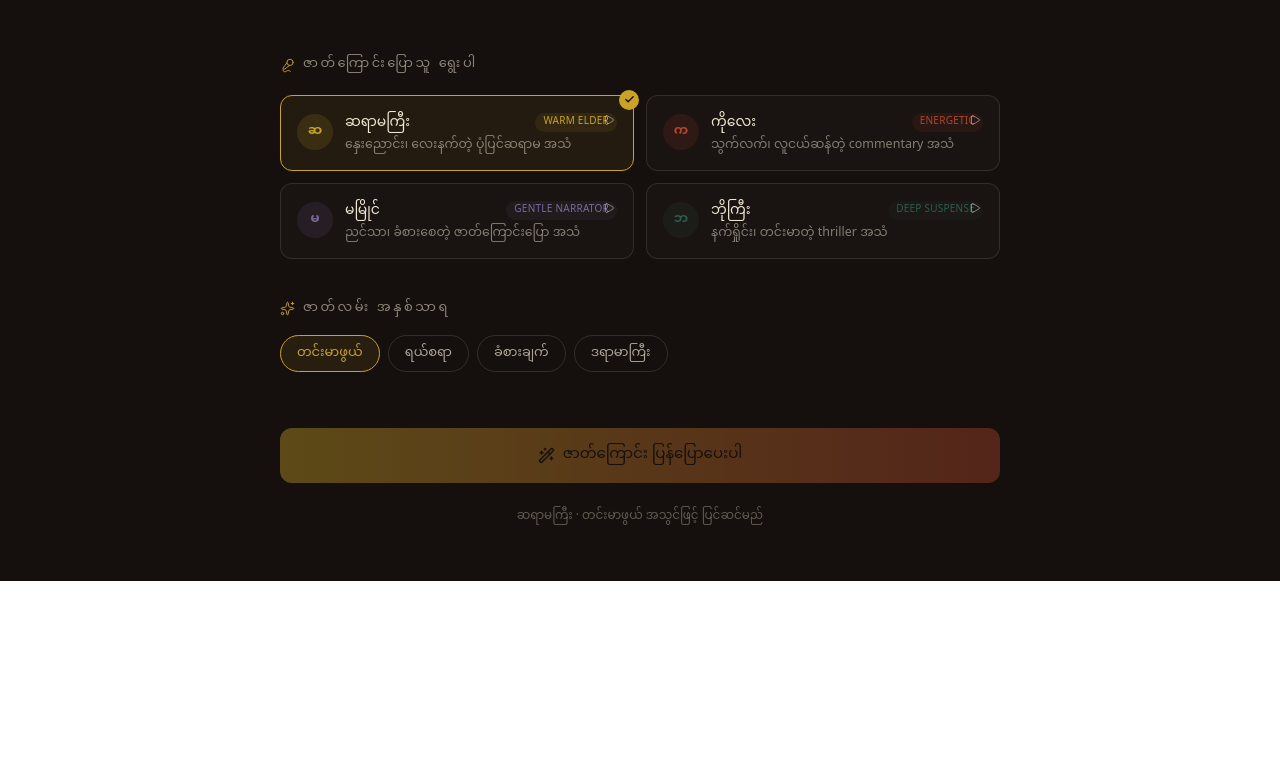
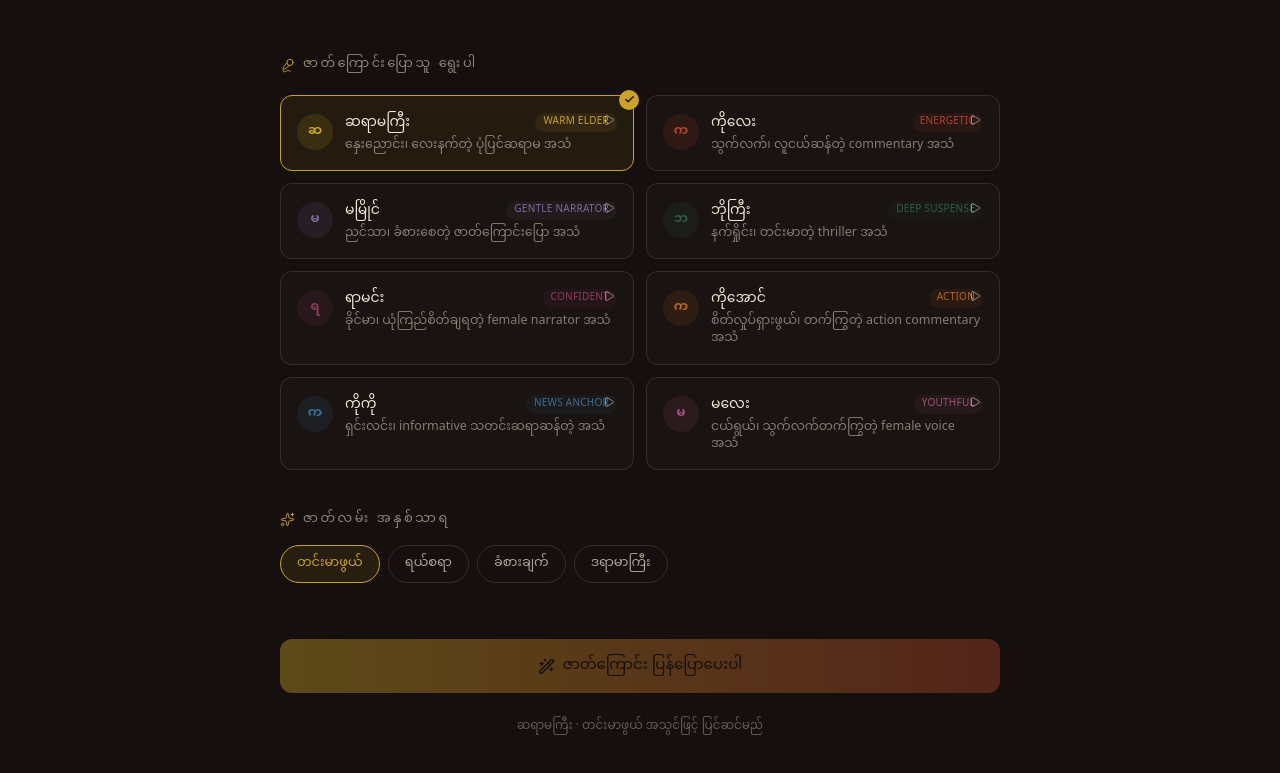
Before and after one commit to luffysama9690-ui/Recap, a React (Vite) app: page / in a window 1280 px wide. Shown: the part 636-1409 px from the top of the page. Before the commit the page ends 1217 px from the top, so only its background shows below. Built offline with nearby package versions, Linux system fonts and the light colour scheme; no server answers.

Commit message:
Add 4 more voice personas (yamin, koaung, koko, maley) to match backend voices.js

```diff
--- a/src/components/RecapUpload.jsx
+++ b/src/components/RecapUpload.jsx
@@ -37,6 +37,34 @@ const VOICES = [
     tag: "Deep Suspense",
     desc: "နက်ရှိုင်း၊ တင်းမာတဲ့ thriller အသံ",
     accent: "#2E5C4E",
+  },
+  {
+    id: "yamin",
+    name: "ရာမင်း",
+    tag: "Confident",
+    desc: "ခိုင်မာ၊ ယုံကြည်စိတ်ချရတဲ့ female narrator အသံ",
+    accent: "#8C3B5E",
+  },
+  {
+    id: "koaung",
+    name: "ကိုအောင်",
+    tag: "Action",
+    desc: "စိတ်လှုပ်ရှားဖွယ်၊ တက်ကြွတဲ့ action commentary အသံ",
+    accent: "#B5651D",
+  },
+  {
+    id: "koko",
+    name: "ကိုကို",
+    tag: "News Anchor",
+    desc: "ရှင်းလင်း၊ informative သတင်းဆရာဆန်တဲ့ အသံ",
+    accent: "#3C6E8F",
+  },
+  {
+    id: "maley",
+    name: "မလေး",
+    tag: "Youthful",
+    desc: "ငယ်ရွယ်၊ သွက်လက်တက်ကြွတဲ့ female voice အသံ",
+    accent: "#A0527A",
   },
 ];
 
```
